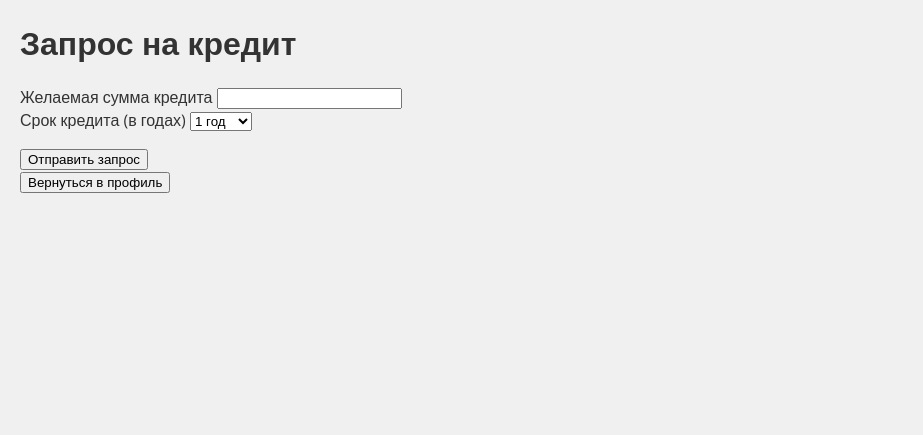
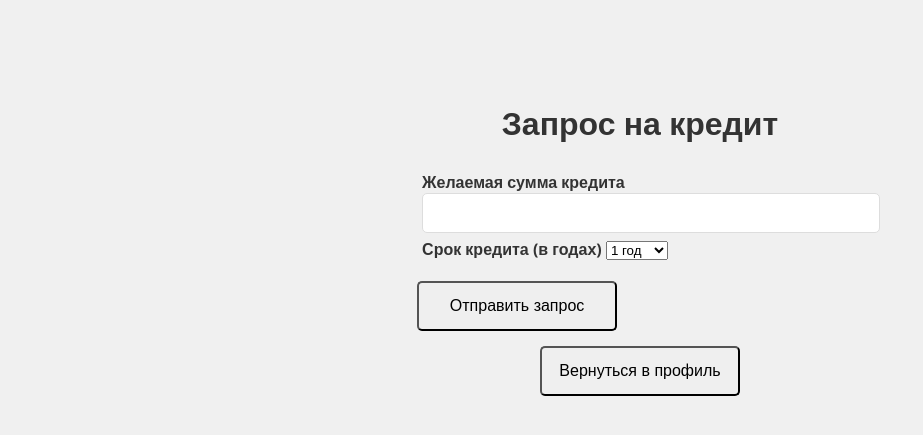
Before and after one commit to davidcitoaa/cursovaya, a Flask app: page /request_loan in a window 1280 px wide. Shown: the part 110-545 px from the top of the page, without its empty margins (0-923 px from the left). Run offline with Flask 3, Linux system fonts and the light colour scheme; the visitor is signed in with stand-in values (Sample User, id 1); parts of the project's set-up code (start-up, migrations or seed data) failed here and were passed over.

Commit message:
добавил фронт

```diff
--- a/app.py
+++ b/app.py
@@ -593,7 +593,7 @@ def create_virtual_card():
     form = CardForm()
 
     # Проверка на количество созданных карт
-    if Card.select().where(Card.client_id == current_user).count() >= 10:
+    if Card.select().where(Card.client_id == current_user).count() >= 1:
         error_message = "У вас уже есть виртуальная карта."
         return render_template('create_virtual_card.html', user=current_user, form=form, error=error_message)
 
--- a/static/css/custom-style.css
+++ b/static/css/custom-style.css
@@ -40,6 +40,24 @@ main {
   margin: 0 auto;
 }
 
+.button-style {
+  width: 200px; /* Ширина кнопки "Вернуться в профиль" */
+  height: 50px; /* Высота кнопки "Вернуться в профиль" */
+  /*background-color: #fff;*/
+  border-radius: 5px;
+  margin-top: 5px;
+  margin-bottom: 10px;
+  font-size: 16px;
+  cursor: pointer;
+
+
+  &:hover {
+    background-color: #007bff; /* Более тёмный оттенок при наведении */
+    color: #fff;
+  }
+  /*color: #007bff;*/
+}
+
 .form-header {
   text-align: center;
   font-size: 20px;
@@ -49,10 +67,12 @@ main {
   display: flex;
   justify-content: center; /* Выравнивание по центру */
   margin-top: 20px;
+  margin-bottom: 10px; /* Отступ между кнопками */
 }
 
 .form-field {
-  margin-bottom: 20px;
+  background-color: #f0f0f0;
+  margin: 5px;
 }
 
 .form-field label {
@@ -75,7 +95,9 @@ main {
   font-size: 20px;
   font-weight: bold;
   border-radius: 5px;
+  border: none;
   cursor: pointer;
+
 
   &:hover {
     background-color: #0056b3; /* Более тёмный оттенок при наведении */
@@ -86,8 +108,9 @@ main {
   margin-top: 20px;
 }
 
-.action .button {
-  float: right;
+.action button {
+  width: 200px; /* Ширина кнопки "Вернуться в профиль" */
+  height: 50px; /* Высота кнопки "Вернуться в профиль" */
 }
 
 .action a {
--- a/templates/create_virtual_card.html
+++ b/templates/create_virtual_card.html
@@ -57,9 +57,9 @@
 
     {% endif %}
 
-<form action="{{ url_for('dashboard') }}" method="get">
-    <button type="submit">Вернуться в профиль</button>
-</form>
+    <form action="{{ url_for('dashboard') }}" method="get">
+        <button type="submit" class="button-style">Вернуться в профиль</button>
+    </form>
 
 
     </main>
--- a/templates/request_loan.html
+++ b/templates/request_loan.html
@@ -18,6 +18,8 @@
     </div>
 </header>
 
+<main class="container">
+
 <h1>Запрос на кредит</h1>
 
 <form id="loanRequestForm" action="{{ url_for('request_loan') }}" method="post">
@@ -27,25 +29,27 @@
     <p class="error">{{ error }}</p>
     {% endif %}
 
-    <div class="form-group">
+    <div class="form-field">
         <label for="amount">Желаемая сумма кредита</label>
         {{ form.amount(id="amountInput", class="form-control") }}
     </div>
 
-    <div class="form-group">
+    <div class="form-field">
         <label for="duration">Срок кредита (в годах)</label>
         {{ form.duration(class="form-control") }}
     </div>
 
+
+
     <p id="interestRateOutput"></p>
     <p id="monthlyPaymentOutput"></p>
 
-    <button type="submit" class="btn btn-success">Отправить запрос</button>
+    <button type="submit" class="button-style">Отправить запрос</button>
 </form>
 
 <form action="{{ url_for('dashboard') }}" method="get">
-    <button type="submit">Вернуться в профиль</button>
-</form>
+        <button type="submit" class="button-style">Вернуться в профиль</button>
+    </form>
 
 <script>
     document.addEventListener('DOMContentLoaded', function () {
@@ -91,6 +95,6 @@
     });
 </script>
 
-
+</main>
 </body>
 </html>
```
Also changed, not shown: templates/add_funds.html (+6 -6 lines), templates/card_info.html (+8 -6 lines), templates/create_deposit.html (+4 -5 lines), templates/dashboard.html (+35 -33 lines), templates/transfer_funds.html (+5 -7 lines).
